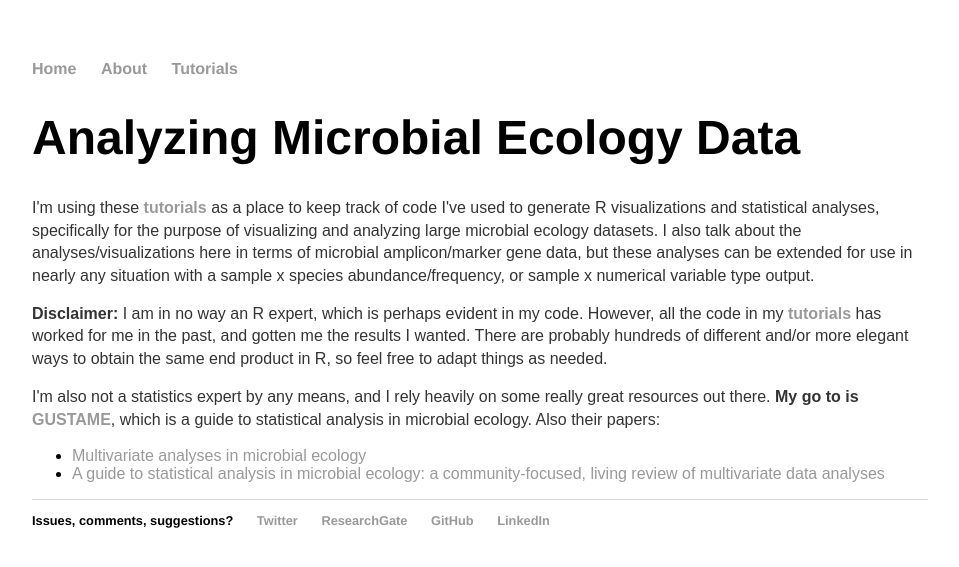
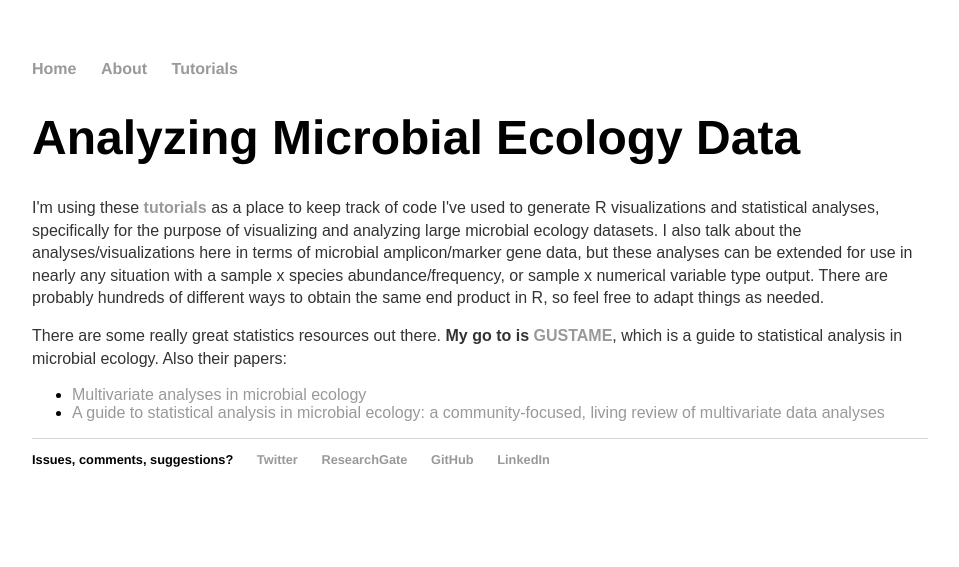
Before and after one commit to jkzorz/jkzorz.github.io, a Jekyll site: the page built from index.html, in a window 1280 px wide. Shown: the top 567 px of the page, without its empty margins (160-1119 px from the left). Built offline with Jekyll 4.4.1, drawn with Linux system fonts in a browser that asks for light colours.

Commit message:
Update index.html

```diff
--- a/index.html
+++ b/index.html
@@ -6,11 +6,10 @@ title: Analyzing Microbial Ecology Data in R
 <head>
 <div class="blurb">
 	<h1>Analyzing Microbial Ecology Data</h1>
-	<p>I'm using these <a href="https://jkzorz.github.io/blog/"><b>tutorials</b></a> as a place to keep track of code I've used to generate R visualizations and statistical analyses, specifically for the purpose of visualizing and analyzing large microbial ecology datasets. I also talk about the analyses/visualizations here in terms of microbial amplicon/marker gene data, but these analyses can be extended for use in nearly any situation with a sample x species abundance/frequency, or sample x numerical variable type output.
+	<p>I'm using these <a href="https://jkzorz.github.io/blog/"><b>tutorials</b></a> as a place to keep track of code I've used to generate R visualizations and statistical analyses, specifically for the purpose of visualizing and analyzing large microbial ecology datasets. I also talk about the analyses/visualizations here in terms of microbial amplicon/marker gene data, but these analyses can be extended for use in nearly any situation with a sample x species abundance/frequency, or sample x numerical variable type output. There are probably hundreds of different ways to obtain the same end product in R, so feel free to adapt things as needed.
 
-<p><b>Disclaimer:</b> I am in no way an R expert, which is perhaps evident in my code. However, all the code in my <a href="https://jkzorz.github.io/blog/"><b>tutorials</b></a> has worked for me in the past, and gotten me the results I wanted. There are probably hundreds of different and/or more elegant ways to obtain the same end product in R, so feel free to adapt things as needed.
 
-<p>I'm also not a statistics expert by any means, and I rely heavily on some really great resources out there. <b>My go to is <a href="https://sites.google.com/site/mb3gustame/">GUSTAME</a></b>, which is a guide to statistical analysis in microbial ecology. Also their papers:
+<p>There are some really great statistics resources out there. <b>My go to is <a href="https://sites.google.com/site/mb3gustame/">GUSTAME</a></b>, which is a guide to statistical analysis in microbial ecology. Also their papers:
 	<ul>
 		<li><a href="https://www.ncbi.nlm.nih.gov/pmc/articles/PMC2121141">Multivariate analyses in microbial ecology</a></li>
 		<li><a href="https://www.ncbi.nlm.nih.gov/pubmed/25314312">A guide to statistical analysis in microbial ecology: a community-focused, living review of multivariate data analyses</a></li>
```
